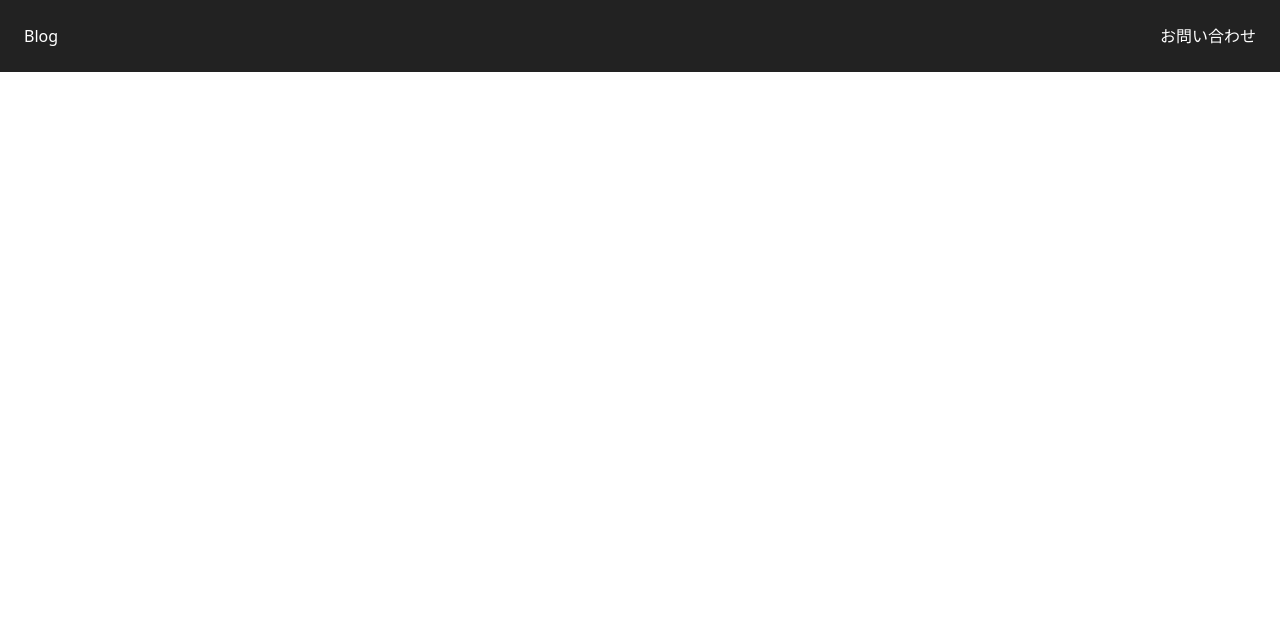
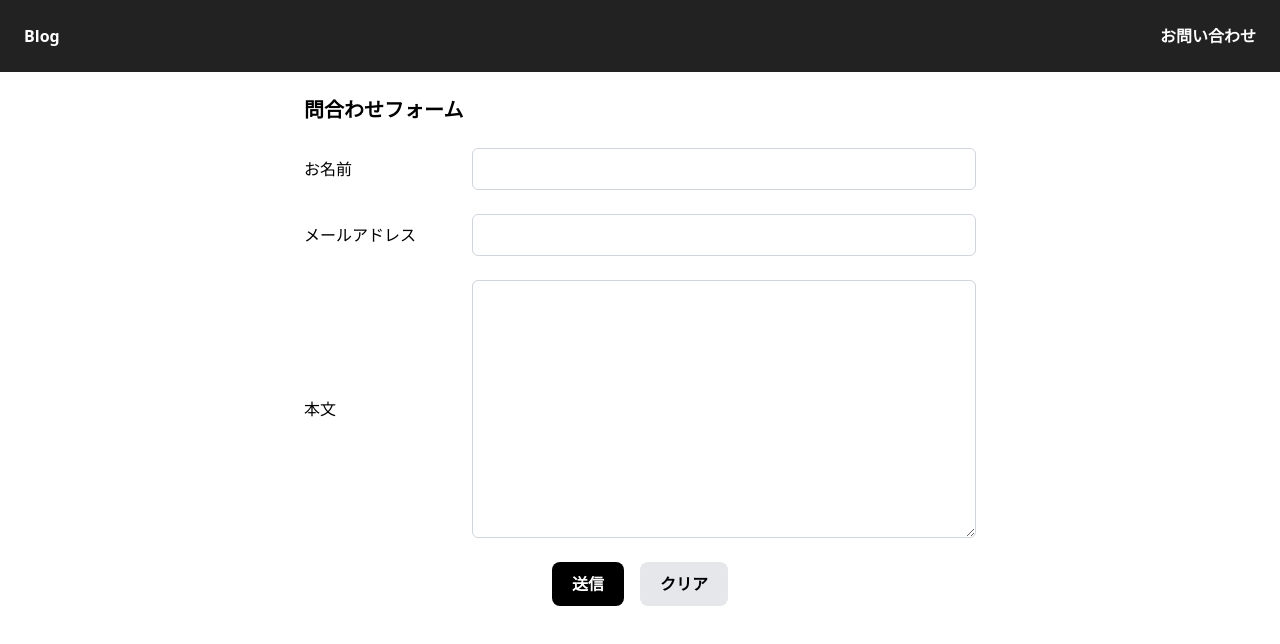
Before and after one commit to chama0259/shiftB-blog, a React (Vite) app in the folder shiftB-blog/: page /contact in a window 1280 px wide. Before the commit this address had no page. Shown: the top 644 px of the page. Built offline with nearby package versions, Linux system fonts and the light colour scheme.

Commit message:
課題4_UI実装

```diff
--- a/shiftB-blog/src/App.jsx
+++ b/shiftB-blog/src/App.jsx
@@ -3,6 +3,7 @@ import "./App.css";
 import Header from "./components/Header.jsx";
 import Posts from "./pages/Posts.jsx";
 import PostDetail from "./pages/PostDetail.jsx";
+import ContactForm from "./pages/ContactForm.jsx";
 
 function App() {
   return (
@@ -12,6 +13,7 @@ function App() {
         <Routes>
           <Route path="/" element={<Posts />} />
           <Route path="/posts/:id" element={<PostDetail />} />
+          <Route path="/contact" element={<ContactForm />} />
         </Routes>
       </main>
     </>
--- a/shiftB-blog/src/components/Header.jsx
+++ b/shiftB-blog/src/components/Header.jsx
@@ -7,7 +7,9 @@ const Header = () => {
       <Link to="/" className={classes.headerLink}>
         Blog
       </Link>
-      <div className={classes.headerLink}>お問い合わせ</div>
+      <Link to="contact">
+        <div className={classes.headerLink}>お問い合わせ</div>
+      </Link>
     </header>
   );
 };
--- a/shiftB-blog/src/index.css
+++ b/shiftB-blog/src/index.css
@@ -1,77 +1 @@
 @import "tailwindcss";
-
-:root {
-  font-family: system-ui, Avenir, Helvetica, Arial, sans-serif;
-  line-height: 1.5;
-  font-weight: 400;
-
-  color-scheme: light dark;
-  /* color: rgba(255, 255, 255, 0.87); */
-  color: black;
-  /* background-color: #242424; */
-    background-color: white;
-
-  font-synthesis: none;
-  text-rendering: optimizeLegibility;
-  -webkit-font-smoothing: antialiased;
-  -moz-osx-font-smoothing: grayscale;
-}
-
-a {
-  font-weight: 500;
-  /* color: #646cff; */
-  color: black;
-  text-decoration: inherit;
-}
-/* a:hover {
-  color: #535bf2;
-  color: black;
-} */
-
-body {
-  margin: 0;
-  /* 画面中央にコンテンツ配置したい場合は有効にする。header必要なため無効にする */
-  /* display: flex; */
-  /* place-items: center; */
-  min-width: 320px;
-  min-height: 100vh;
-}
-
-h1 {
-  font-size: 3.2em;
-  line-height: 1.1;
-}
-
-button {
-  border-radius: 8px;
-  border: 1px solid transparent;
-  padding: 0.6em 1.2em;
-  font-size: 1em;
-  font-weight: 500;
-  font-family: inherit;
-  background-color: white;
-  cursor: pointer;
-  transition: border-color 0.25s;
-  color: #646cff;
-  border-color: #646cff;
-}
-button:hover {
-  border-color: #646cff;
-}
-button:focus,
-button:focus-visible {
-  outline: 4px auto -webkit-focus-ring-color;
-}
-
-@media (prefers-color-scheme: light) {
-  :root {
-    color: #213547;
-    background-color: #ffffff;
-  }
-  a:hover {
-    color: #747bff;
-  }
-  button {
-    background-color: #f9f9f9;
-  }
-}
--- /dev/null
+++ b/shiftB-blog/src/pages/ContactForm.jsx
@@ -0,0 +1,58 @@
+const ContactForm = () => {
+  return (
+    <>
+      <form className="flex flex-col gap-6 max-w-2xl mx-auto">
+        <h2 className="font-bold text-xl">問合わせフォーム</h2>
+        <div className="flex items-center gap-10">
+          <label htmlFor="name" className="w-32">
+            お名前
+          </label>
+          <input
+            type="text"
+            id="name"
+            name="name"
+            className="flex-1 border border-gray-300 p-2 rounded-md focus:outline-none focus:ring-1 focus:ring-blue-500 focus:border-blue-500"
+          />
+        </div>
+        <div className="flex items-center gap-10">
+          <label htmlFor="email" className="w-32 whitespace-nowrap">
+            メールアドレス
+          </label>
+          <input
+            type="email"
+            id="email"
+            name="email"
+            className="flex-1 border border-gray-300 p-2 rounded-md focus:outline-none focus:ring-1 focus:ring-blue-500 focus:border-blue-500"
+          />
+        </div>
+        <div className="flex items-center gap-10">
+          <label htmlFor="message" className="w-32">
+            本文
+          </label>
+          <textarea
+            id="message"
+            name="message"
+            rows={10}
+            className="flex-1 border border-gray-300 p-2 rounded-md focus:outline-none focus:ring-1 focus:ring-blue-500 focus:border-blue-500"
+          />
+        </div>
+        <div className="flex justify-center gap-4">
+          <button
+            type="submit"
+            className="px-5 py-2.5 bg-black text-white font-bold rounded-lg hover:bg-gray-800"
+          >
+            送信
+          </button>
+          <button
+            type="reset"
+            className="px-5 py-2.5 bg-gray-200 text-black font-bold rounded-lg hover:bg-gray-300"
+          >
+            クリア
+          </button>
+        </div>
+      </form>
+    </>
+  );
+};
+
+export default ContactForm;
```
